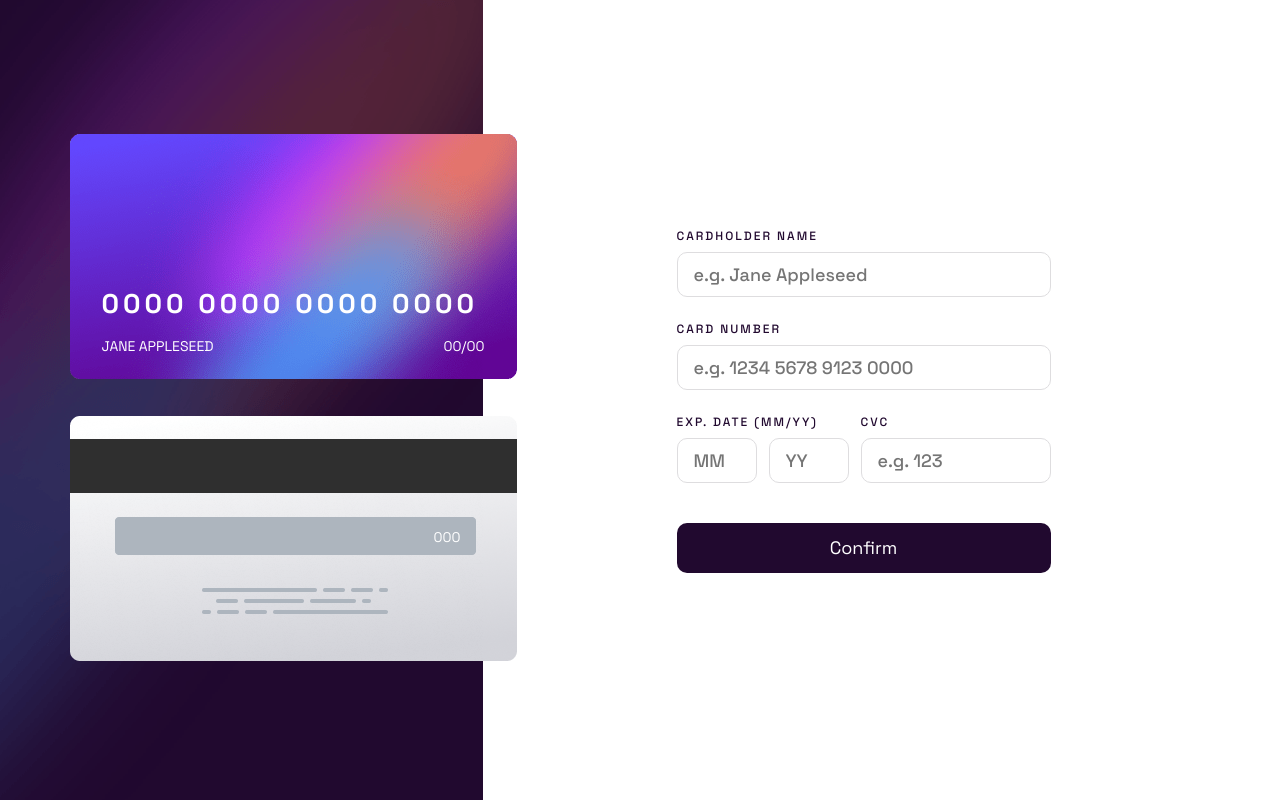
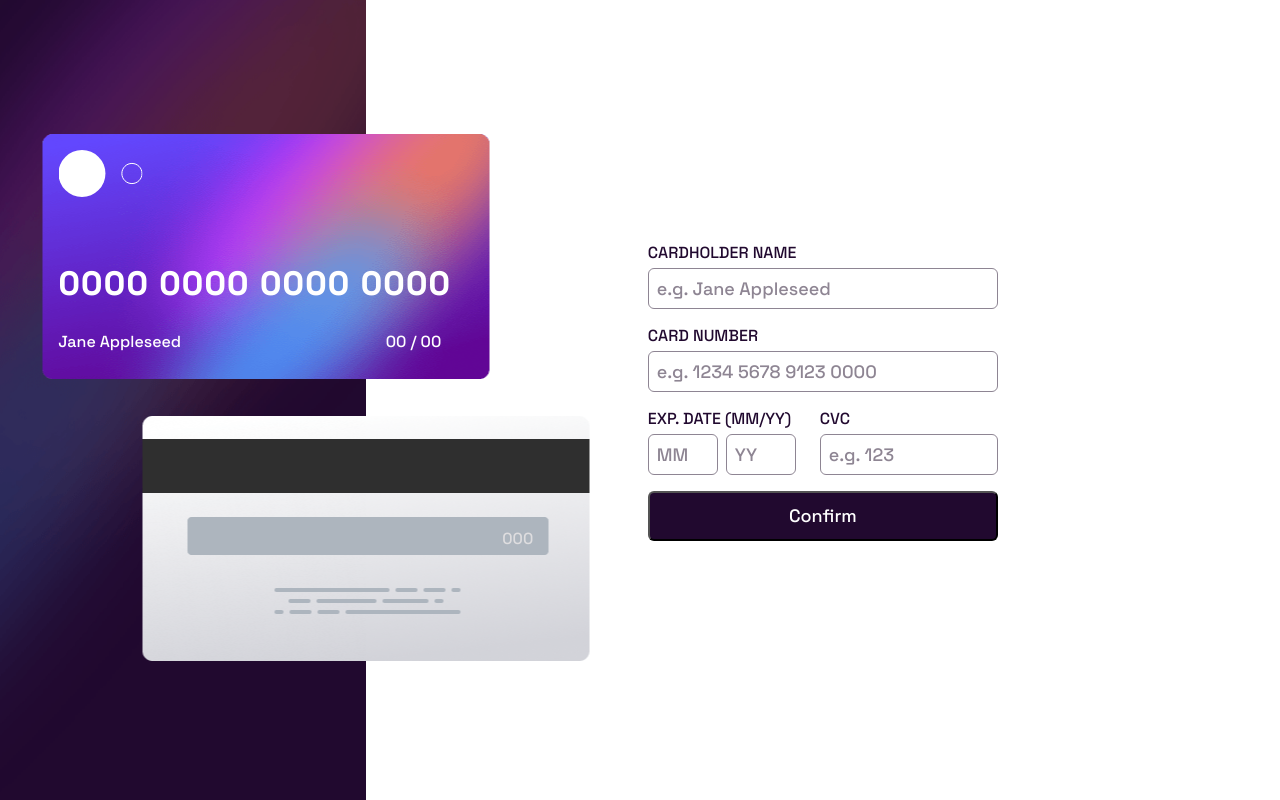
Before and after one commit to modtanoii/interactive-card-details-form, a plain HTML site: page index.html in a window 1280 px wide. Drawn offline with nearby package versions, Linux system fonts and the light colour scheme.

Commit message:
complete

```diff
--- /dev/null
+++ b/app.js
@@ -0,0 +1,92 @@
+const cardNumber = document.getElementById("number");
+const numberInp = document.getElementById("card_number");
+const nameInp = document.getElementById("card_name");
+const cardName = document.getElementById("name");
+const cardMonth = document.getElementById("month");
+const cardYear = document.getElementById("year");
+const monthInp = document.getElementById("card_month");
+const yearInp = document.getElementById("card_year");
+const cardCvc = document.getElementById("cvc");
+const cvcInp = document.getElementById("card_cvc");
+const submitBtn = document.getElementById("submit_btn");
+const compeleted = document.querySelector(".thank");
+const form = document.querySelector("form");
+
+function setCardNumber(e) {
+    cardNumber.innerText = format(e.target.value);
+}
+function setCardName(e) {
+  cardName.innerText = format(e.target.value);
+}
+function setCardMonth(e) {
+  cardMonth.innerText = format(e.target.value);
+}
+function setCardYear(e) {
+  cardYear.innerText = format(e.target.value);
+}
+function setCardCvc(e) {
+  cardCvc.innerText = format(e.target.value);
+}
+
+function handleSubmit(e) {
+    e.preventDefault();
+    if (!nameInp.value) {
+      nameInp.classList.add('error');
+      nameInp.parentElement.classList.add("error_message")
+    } else {
+      nameInp.classList.remove("error");
+      nameInp.parentElement.classList.remove("error_message");
+    }
+    if (!numberInp.value) {
+      numberInp.classList.add('error')
+      numberInp.parentElement.classList.add("error_message");
+    } else if (numberInp.value.length < 16) {
+        numberInp.classList.add("error")
+    } else {
+      numberInp.classList.remove("error");
+      numberInp.parentElement.classList.remove("error_message");
+    }
+    if (!monthInp.value) {
+      monthInp.classList.add("error")
+      monthInp.parentElement.classList.add("error_message");
+    } else {
+      monthInp.classList.remove("error");
+      monthInp.parentElement.classList.remove("error_message");
+    }
+    if (!yearInp.value) {
+      yearInp.classList.add("error")
+      yearInp.parentElement.classList.add("error_message");
+    } else {
+      yearInp.classList.remove("error");
+      yearInp.parentElement.classList.remove("error_message");
+    }
+    if (!cvcInp.value) {
+      cvcInp.classList.add("error")
+      cvcInp.parentElement.classList.add("error_message");
+    } else {
+      cvcInp.classList.remove("error");
+      cvcInp.parentElement.classList.remove("error_message");
+    }
+    if (
+      nameInp.value &&
+      numberInp.value &&
+      monthInp.value &&
+      yearInp.value &&
+      cvcInp.value &&
+      numberInp.value.length == 16
+    ) {
+      compeleted.classList.remove("hidden");
+      form.classList.add("hidden");
+    }
+
+}
+function format(s) {
+  return s.toString().replace(/\d{4}(?=.)/g, "$& ");
+}
+
+numberInp.addEventListener("keyup", setCardNumber);
+nameInp.addEventListener("keyup", setCardName);
+monthInp.addEventListener("keyup", setCardMonth);
+yearInp.addEventListener("keyup", setCardYear);
+cvcInp.addEventListener("keyup", setCardCvc);
+submitBtn.addEventListener("click", handleSubmit);
--- a/index.html
+++ b/index.html
@@ -1,63 +1,118 @@
 <!DOCTYPE html>
 <html lang="en">
   <head>
-  <meta charset="UTF-8">
-  <meta name="viewport" content="width=device-width, initial-scale=1.0"> <!-- displays site properly based on user's device -->
-  <link rel="preconnect" href="https://fonts.googleapis.com">
-  <link rel="preconnect" href="https://fonts.gstatic.com" crossorigin>
-  <link href="https://fonts.googleapis.com/css2?family=Space+Grotesk:wght@300..700&display=swap" rel="stylesheet">
-  <link rel="icon" type="image/png" sizes="32x32" href="./images/favicon-32x32.png">
+    <meta charset="UTF-8" />
+    <meta name="viewport" content="width=device-width, initial-scale=1.0" />
+    <!-- displays site properly based on user's device -->
+    <link
+      rel="icon"
+      type="image/png"
+      sizes="32x32"
+      href="./images/favicon-32x32.png"
+    />
+    <link rel="stylesheet" href="styles.css" />
     <title>Frontend Mentor | Interactive card details form</title>
-  <link rel="stylesheet" href="styles.css">
   </head>
   <body>
+    <main>
       <div class="container">
-    <div class="card-container">
-      <div class="card-front">
-        <img src="images/bg-card-front.png" alt="">
-        <div class="card-info">
-          <h2>0000 0000 0000 0000</h2>
-          <div class="card-name-expirydate">
-            <p>Jane Appleseed</p>
-            <p>00/00</p>
+        <div class="left_section">
+          <div class="cards">
+            <div class="front_card">
+              <img
+                src="./images/card-logo.svg"
+                alt="card-logo"
+                class="card_logo"
+              />
+              <div class="card_container">
+                <img src="./images/bg-card-front.png" alt="front-card" />
+                <h1 id="number">0000 0000 0000 0000</h1>
+                <div class="card_info">
+                  <span id="name">Jane Appleseed</span>
+                  <span id="date">
+                    <span id="month">00</span>
+                    /
+                    <span id="year">00</span>
+                  </span>
                 </div>
               </div>
             </div>
-      <div class="card-back">
-        <img src="images/bg-card-back.png" alt="">
-        <div class="card-cvv">
-          <p>000</p>
+            <div class="back_card">
+              <img src="./images/bg-card-back.png" alt="back-card" />
+              <span id="cvc">000</span>
             </div>
           </div>
         </div>
-    <div class="form-container">
-      <label>Cardholder Name</label>
-      <input type="text" placeholder="e.g. Jane Appleseed">
-      <label>Card Number</label>
-      <input type="text" placeholder="e.g. 1234 5678 9123 0000">
-      <div class="exp-cvc">
-        <div class="exp-container">
-          <label>Exp. Date (MM/YY)</label>
-            <div class="exp-inp">
-              <input class="exp-date" type="text" placeholder="MM">
-              <input class="exp-date" type="text" placeholder="YY">
+        <div class="right_section">
+          <form>
+            <div class="grid_1">
+              <label for="card_name">Cardholder Name</label>
+              <input
+                type="text"
+                placeholder="e.g. Jane Appleseed"
+                id="card_name"
+                required
+              />
+            </div>
+            <div class="grid_2">
+              <label for="card_number">Card Number</label>
+              <input
+                type="number"
+                oninput="if (this.value.length > this.maxLength) this.value = this.value.slice(0, this.maxLength);"
+                minlength="16"
+                maxlength="16"
+                placeholder="e.g. 1234 5678 9123 0000"
+                id="card_number"
+                required
+              />
+            </div>
+            <div class="card_information">
+              <div id="card_date">
+                <label for="card_date">Exp. Date (MM/YY)</label>
+                <div class="two_inp">
+                  <div>
+                    <input
+                      type="number"
+                      placeholder="MM"
+                      oninput="if (this.value.length > this.maxLength) this.value = this.value.slice(0, this.maxLength);"
+                      minlength="2"
+                      maxlength="2"
+                      id="card_month"
+                      required
+                    />
+                  </div>
+                  <div>
+                    <input
+                    oninput="if (this.value.length > this.maxLength) this.value = this.value.slice(0, this.maxLength);"
+                      type="number"
+                      minlength="2"
+                      maxlength="2"
+                      placeholder="YY"
+                      id="card_year"
+                      required
+                    />
                   </div>
                 </div>
-        <div class="cvc-container">
-          <label>CVC</label>
-          <input class="cvc" type="text" placeholder="e.g. 123">
+              </div>
+              <div class="grid_4">
+                <label for="card_cvc">CVC</label>
+                <input type="number" oninput="if (this.value.length > this.maxLength) this.value = this.value.slice(0, this.maxLength);" maxlength="3" placeholder="e.g. 123" id="card_cvc" required />
               </div>
             </div>
-      <button class="confirm-btn">Confirm</button>
-    </div>
-  </div>
-
-  <!-- Completed state start -->
-
-  <div class="status-container">
+            <button id="submit_btn" type="submit">Confirm</button>
+          </form>
+          <div class="thank hidden">
+            <img src="./images/icon-complete.svg" alt="Completed" />
             <h1>Thank you!</h1>
             <p>We've added your card details</p>
             <button>Continue</button>
           </div>
+        </div>
+      </div>
+    </main>
+
+    <!-- Completed state start -->
+    <script src="https://unpkg.com/imask"></script>
+    <script src="app.js"></script>
   </body>
 </html>
--- a/styles.css
+++ b/styles.css
@@ -1,175 +1,247 @@
-* {
-    margin: 0;
-    padding: 0;
-    box-sizing: border-box;
+@import url('https://fonts.googleapis.com/css2?family=Space+Grotesk:wght@500&display=swap');
+
+:root {
+  --Red: hsl(0, 100%, 66%);
+  --White: hsl(0, 0%, 100%);
+  --Light-grayish-violet: hsl(270, 3%, 87%);
+  --Dark-grayish-violet: hsl(279, 6%, 55%);
+  --Very-dark-violet: hsl(278, 68%, 11%);
+}
+*,*>*{
+  font-family: 'Space Grotesk', sans-serif;
+  padding: 0;
+  margin: 0;
+  box-sizing: border-box;
+}
+body{
+    min-height: 100vh;
+}
+.hidden{
+    display: none !important;
+}
+.container{
+    display: flex;
+    align-items: center;
+}
+.left_section{
+    min-height: 100vh;
+    width: 40%;
+    background-image: url('./images/bg-main-desktop.png');
+    background-position: center center;
+    background-size: cover;
+    background-repeat: no-repeat;
+    position: relative;
+}
+.cards{
+    position: absolute;
+    top: 50%;
+    display: flex;
+    flex-direction: column;
+    gap: 2rem;
+    left: 100%;
+    transform: translate(-50%,-50%);
+}
+.front_card{
+    position: relative;
+    transform: translateX(-100px);
 }
 
-:root {
-    /* Primary */
-
-    --Linear-gradient: hsl(249, 99%, 64%) to hsl(278, 94%, 30%);
-    --Red-400: hsl(0, 100%, 66%);
-
-    /* Neutral */
-
-    --White: hsl(0, 100%, 100%);
-    --Gray-200: hsl(270, 3%, 87%);
-    --Gray-400: hsl(212, 12%, 71%);
-    --Purple-950: hsl(278, 68%, 11%);
+.card_logo{
+    position: absolute;
+    top: 1rem;
+    left: 1rem;
 }
-
-body {
-    background: url(/images/bg-main-desktop.png) no-repeat;
-    font-family: 'Space Grotesk';
-    min-height: 100vh;
+#number{
+    position: absolute;
+    color: var(--White);
+    bottom: 5rem;
+    left: 1rem;
+    letter-spacing: 2px;
+}
+.card_info{
+    position: absolute;
+    bottom: 2rem;
+    left: 1rem;
+    right: 3rem;
     display: flex;
-    justify-content: center;
-}
-
-.container {
-    max-width: 1440px;
-    display: flex;
-    justify-content: center;
-    align-items: center;
-}
-
-.card-container {
-    position: relative;
-    color: white;
-    display: grid;
-    gap: 2rem;
-}
-
-.card-front {
-    right: 2.75rem;
-}
-
-.card-info {
-    position: absolute;
-    top: 7.5rem;
-    width: 100%;
-    padding: 2rem;
-}
-
-.card-info h2 {
-    font-size: 27px;
-    letter-spacing: .25rem;
-}
-
-.card-name-expirydate {
-    margin-top: 1rem;
-    display: flex;
+    color: var(--White);
     justify-content: space-between;
 }
-
-p {
-    font-size: 14px;
+.back_card{
+    position: relative;
+}
+.error{
+    border: 2px solid var(--Red);
+}
+.error_message{
+    gap: 0;
+}
+.error_message::after{
+    content: "cant't be blank";
+    color: var(--Red);
+    margin-top: .2rem;
+}
+#cvc{
+    position: absolute;
+    right: 3.5rem;
+    top: 7rem;
+    color: var(--Light-grayish-violet);
+}
+.right_section{
+    display: flex;
+    align-items: center;
+    justify-content: center;
+    width: 100%;
+}
+.right_section form{
+   display: grid;
+   gap: 1rem;
+   width: 350px;
+   grid-template-columns: repeat(2,1fr);
+   grid-template-rows: repeat(4,1fr);
+}
+label{
+    color: var(--Very-dark-violet);
+    margin-bottom: .3rem;
     text-transform: uppercase;
 }
-
-label {
-    font-size: 12px;
-    text-transform: uppercase;
-    margin-bottom: .5rem;
+input{
+    padding: .5rem;
+    font-size: 18px;
+    border: 1px solid var(--Dark-grayish-violet);
+    border-radius: 6px;
 }
-
-.card-back {
-    left: 2.75rem;
+input::-webkit-outer-spin-button,
+input::-webkit-inner-spin-button {
+  -webkit-appearance: none;
+  margin: 0;
 }
-
-.card-cvv {
-    position: absolute;
-    bottom: 7.5rem;
-    right: 3.5rem;
+input::placeholder{
+    font-family: inherit;
+    color: var(--Dark-grayish-violet);
 }
-
-.form-container {
+input:focus{
+    outline-color: hsl(249, 99%, 64%);
+}
+.grid_1{
     display: flex;
     flex-direction: column;
-    margin: 10rem;
-    color: var(--Purple-950);
-    font-size: 12px;
-    font-weight: 500;
-    letter-spacing: 2px;
+    grid-column: 2 span;
 }
-
-input {
-    border: 1px solid var(--Gray-200);
-    font-family: 'Space Grotesk';
-    font-size: 18px;
-    font-weight: 500;
-    border-radius: 10px;
-    height: 45px;
-    padding: 1rem;
-    margin-bottom: 1.5rem;
+.grid_2{
+    display: flex;
+    flex-direction: column;
+    grid-column: 2 span;
 }
-
-.exp-cvc {
-    display: flex;
-    justify-content: space-between;
-    margin-bottom: 1rem;
-}
-
-.exp-container {
+.grid_3{
     display: flex;
     flex-direction: column;
 }
-
-.exp-inp {
+.grid_4{
     display: flex;
-    gap: .5rem;
+    flex-direction: column;
+    grid-column: 1 span;
 }
 
-.exp-date {
-    margin-right: .25rem;
-    width: 80px;
+.card_information{
+    display: flex;
+    grid-column: 2 span;
+    gap: 1rem;
 }
-
-.cvc {
-    width: 190px;
-}
-
-.cvc-container {
-    margin-left: .5rem;
+#card_date{
     display: flex;
     flex-direction: column;
+    grid-column: 1 span;
 }
-
-.confirm-btn {
-    font-family: 'Space Grotesk';
+#card_date .two_inp{
+    display: flex;
+}
+.two_inp div{
+    flex-direction: column;
+}
+#card_date div input{
+    width: 70px;
+    margin-inline: .5rem;
+    margin-left: 0;
+}
+#card_cvc{
+    width: 100%;
+}
+form button{
+    grid-column: 2 span;
     font-size: 18px;
+    height: 50px;
+    color: var(--White);
+    border-radius: 6px;
+    background: var(--Very-dark-violet);
+    cursor: pointer;
+}
+.thank{
+    width: 350px;
+    display: flex;
+    flex-direction: column;
+    align-items: center;
+    justify-content: center;
+    gap: 2rem;
+}
+.thank h1{
+    text-transform: uppercase;
+    letter-spacing: 3px;
+}
+.thank p{
+    font-size: 18px;
+    color: var(--Dark-grayish-violet);
+}
+.thank button{
+    color: var(--White);
     width: 100%;
-    height: 50px;
-    background: var(--Purple-950);
-    color: white;
-    border-radius: 10px;
-    border: none;
+    border-radius: 6px;
+    padding: 1rem;
+    font-size: 18px;
+    background-color: var(--Very-dark-violet);
+    cursor: pointer;
 }
-
-.status-container {
-    display: none;
+@media screen and (max-width:1023px) {
+    .front_card .card_container img,.front_card,.back_card img,.back_card{
+        width: 300px;
+    }
+    .card_logo{
+        width: 50px;
+    }
+    #number{
+        font-size: 1.1rem;
+    }
+    #cvc{
+        top: 42%;
+        right: 12%;
+    }
 }
-
-
-@media screen and (max-width: 375px) {
-    .container {
-        display: grid;
+@media screen and (max-width:767px) {
+    .container{
+        flex-direction: column;
+    }
+    .front_card .card_container img,.front_card,.back_card img,.back_card{
+        width: 280px;
+    }
+    .left_section{
+        width: 100%;
+        min-height: 30vh;
+        background-image: url('./images/bg-main-mobile.png');
+    }
+    .cards{
+        flex-direction: column-reverse;
+        left: 61%;
+        top: 60%;
+        gap: 0;
+    }
+    .back_card{
+        transform: translateY(70px);
+    }
+    .front_card{
+        z-index: 100;
+    }
+    .right_section{
+        margin-top: 6rem;
     }
 
-    .form-container {
-    }
-
-    .card-container {
-
-    }
-
-    .card-back {
-        top: 1rem;
-    }
-
-    .card-cvv {
-        position: absolute;
-        bottom: 7.5rem;
-        right: 5rem;
-    }
 }
```
Lines whose indentation alone changed are shown as unchanged.
